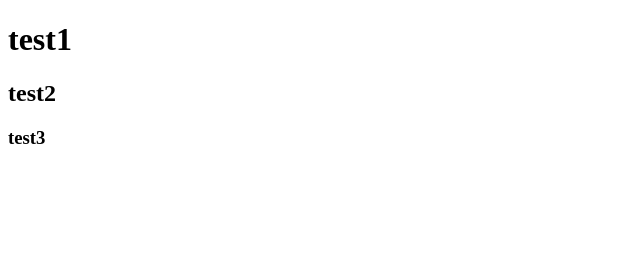
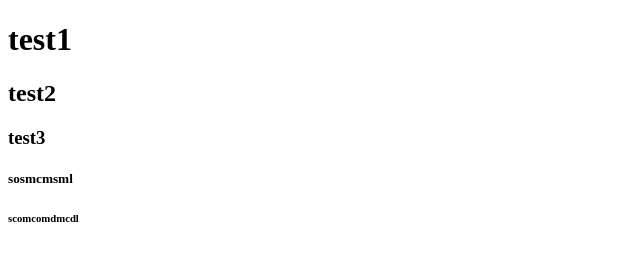
Before and after one commit to zviadbarbakadze/test, a plain HTML site: page index.html in a window 1280 px wide. Shown: the whole page, without its empty margins (0-640 px from the left). Drawn offline with Linux system fonts and the light colour scheme.

Commit message:
e biooooo

```diff
--- a/index.html
+++ b/index.html
@@ -10,5 +10,7 @@
     <h1>test1</h1>
     <h2>test2</h2>
     <h3>test3</h3>
+    <h5>sosmcmsml</h5>
+    <h6>scomcomdmcdl</h6>
 </body>
 </html>
```
